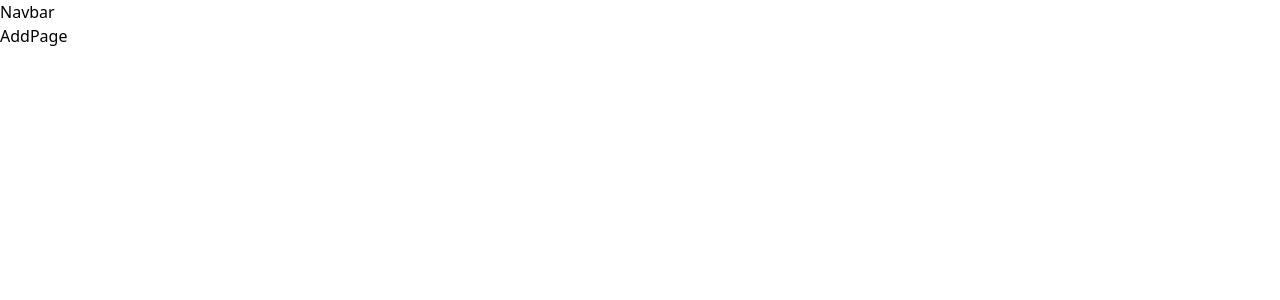
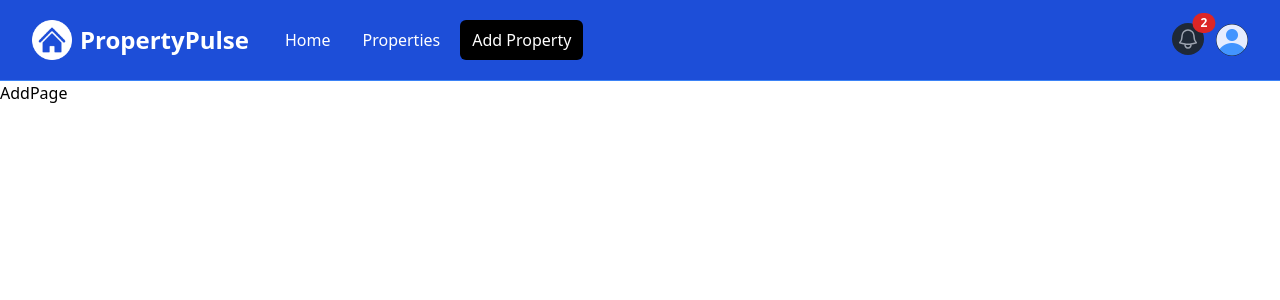
Before and after one commit to johnsonbhaskaran/Next-JS-Projects, a Next.js app in the folder property-pulse/: page /properties/add in a window 1280 px wide. Shown: the top 300 px of the page. Built offline with nearby package versions, Linux system fonts and the light colour scheme.

Commit message:
Done: Navbar component completed with all frontend functionality

```diff
--- a/property-pulse/components/Navbar.jsx
+++ b/property-pulse/components/Navbar.jsx
@@ -1,4 +1,239 @@
+"use client";
+
+import { useState } from "react";
+import Image from "next/image";
+import Link from "next/link";
+import { usePathname } from "next/navigation";
+import logo from "@/assets/images/logo-white.png";
+import profileDefault from "@/assets/images/profile.png";
+import { FaGoogle } from "react-icons/fa";
+
 const Navbar = () => {
-  return <div>Navbar</div>;
+  const [isMobileMenuOpen, setIsMobileMenuOpen] = useState(false);
+  const [isProfileMenuOpen, setIsProfileMenuOpen] = useState(false);
+  const [isLoggedIn, setIsLoggedIn] = useState(true);
+
+  const pathname = usePathname();
+
+  return (
+    <nav className='bg-blue-700 border-blue-500 border-b'>
+      <div className='mx-auto px-2 sm:px-6 lg:px-8 max-w-7xl'>
+        <div className='relative flex justify-between items-center h-20'>
+          <div className='md:hidden left-0 absolute inset-y-0 flex items-center'>
+            {/* <!-- Mobile menu button--> */}
+            <button
+              onClick={() => setIsMobileMenuOpen((prev) => !prev)}
+              type='button'
+              id='mobile-dropdown-button'
+              className='inline-flex relative justify-center items-center hover:bg-gray-700 p-2 rounded-md focus:outline-none focus:ring-2 focus:ring-white focus:ring-inset text-gray-400 hover:text-white'
+              aria-controls='mobile-menu'
+              aria-expanded='false'
+            >
+              <span className='absolute -inset-0.5'></span>
+              <span className='sr-only'>Open main menu</span>
+              <svg
+                className='block w-6 h-6'
+                fill='none'
+                viewBox='0 0 24 24'
+                strokeWidth='1.5'
+                stroke='currentColor'
+                aria-hidden='true'
+              >
+                <path
+                  strokeLinecap='round'
+                  strokeLinejoin='round'
+                  d='M3.75 6.75h16.5M3.75 12h16.5m-16.5 5.25h16.5'
+                />
+              </svg>
+            </button>
+          </div>
+
+          <div className='flex flex-1 justify-center md:justify-start items-center md:items-stretch'>
+            {/* <!-- Logo --> */}
+            <Link className='flex flex-shrink-0 items-center' href='/'>
+              <Image className='w-auto h-10' src={logo} alt='PropertyPulse' />
+
+              <span className='hidden md:block ml-2 font-bold text-white text-2xl'>
+                PropertyPulse
+              </span>
+            </Link>
+            {/* <!-- Desktop Menu Hidden below md screens --> */}
+            <div className='hidden md:block md:ml-6'>
+              <div className='flex space-x-2'>
+                <Link
+                  href='/'
+                  className={`${
+                    pathname === "/" ? "bg-black" : ""
+                  } hover:bg-gray-900 px-3 py-2 rounded-md text-white hover:text-white`}
+                >
+                  Home
+                </Link>
+                <Link
+                  href='/properties'
+                  className={`${
+                    pathname === "/properties" ? "bg-black" : ""
+                  } hover:bg-gray-900 px-3 py-2 rounded-md text-white hover:text-white`}
+                >
+                  Properties
+                </Link>
+                {isLoggedIn && (
+                  <Link
+                    href='/properties/add'
+                    className={`${
+                      pathname === "/properties/add" ? "bg-black" : ""
+                    } hover:bg-gray-900 px-3 py-2 rounded-md text-white hover:text-white`}
+                  >
+                    Add Property
+                  </Link>
+                )}
+              </div>
+            </div>
+          </div>
+
+          {/* <!-- Right Side Menu (Logged Out) --> */}
+          {!isLoggedIn && (
+            <div className='hidden md:block md:ml-6'>
+              <div className='flex items-center'>
+                <button className='flex items-center bg-gray-700 hover:bg-gray-900 px-3 py-2 rounded-md text-white hover:text-white'>
+                  <FaGoogle className='mr-2 text-white' />
+                  <span>Login or Register</span>
+                </button>
+              </div>
+            </div>
+          )}
+
+          {/* <!-- Right Side Menu (Logged In) --> */}
+
+          {isLoggedIn && (
+            <div className='right-0 md:static absolute inset-y-0 md:inset-auto flex items-center md:ml-6 pr-2 md:pr-0'>
+              <Link href='/messages' className='group relative'>
+                <button
+                  type='button'
+                  className='relative bg-gray-800 p-1 rounded-full focus:outline-none focus:ring-2 focus:ring-white focus:ring-offset-2 focus:ring-offset-gray-800 text-gray-400 hover:text-white'
+                >
+                  <span className='absolute -inset-1.5'></span>
+                  <span className='sr-only'>View notifications</span>
+                  <svg
+                    className='w-6 h-6'
+                    fill='none'
+                    viewBox='0 0 24 24'
+                    strokeWidth='1.5'
+                    stroke='currentColor'
+                    aria-hidden='true'
+                  >
+                    <path
+                      strokeLinecap='round'
+                      strokeLinejoin='round'
+                      d='M14.857 17.082a23.848 23.848 0 005.454-1.31A8.967 8.967 0 0118 9.75v-.7V9A6 6 0 006 9v.75a8.967 8.967 0 01-2.312 6.022c1.733.64 3.56 1.085 5.455 1.31m5.714 0a24.255 24.255 0 01-5.714 0m5.714 0a3 3 0 11-5.714 0'
+                    />
+                  </svg>
+                </button>
+                <span className='inline-flex top-0 right-0 absolute justify-center items-center bg-red-600 px-2 py-1 rounded-full font-bold text-white text-xs leading-none -translate-y-1/2 translate-x-1/2 transform'>
+                  2{/* <!-- Replace with the actual number of notifications --> */}
+                </span>
+              </Link>
+              {/* <!-- Profile dropdown button --> */}
+              <div className='relative ml-3'>
+                <div>
+                  <button
+                    onClick={() => setIsProfileMenuOpen((prev) => !prev)}
+                    type='button'
+                    className='relative flex bg-gray-800 rounded-full focus:outline-none focus:ring-2 focus:ring-white focus:ring-offset-2 focus:ring-offset-gray-800 text-sm'
+                    id='user-menu-button'
+                    aria-expanded='false'
+                    aria-haspopup='true'
+                  >
+                    <span className='absolute -inset-1.5'></span>
+                    <span className='sr-only'>Open user menu</span>
+                    <Image className='rounded-full w-8 h-8' src={profileDefault} alt='' />
+                  </button>
+                </div>
+
+                {/* <!-- Profile dropdown --> */}
+                {isProfileMenuOpen && (
+                  <div
+                    id='user-menu'
+                    className='right-0 z-10 absolute bg-white ring-opacity-5 shadow-lg mt-2 py-1 rounded-md focus:outline-none ring-1 ring-black w-48 origin-top-right'
+                    role='menu'
+                    aria-orientation='vertical'
+                    aria-labelledby='user-menu-button'
+                    tabIndex='-1'
+                  >
+                    <Link
+                      href='/profile'
+                      className='block px-4 py-2 text-gray-700 text-sm'
+                      role='menuitem'
+                      tabIndex='-1'
+                      id='user-menu-item-0'
+                    >
+                      Your Profile
+                    </Link>
+                    <Link
+                      href='/properties/saved'
+                      className='block px-4 py-2 text-gray-700 text-sm'
+                      role='menuitem'
+                      tabIndex='-1'
+                      id='user-menu-item-2'
+                    >
+                      Saved Properties
+                    </Link>
+                    <button
+                      className='block px-4 py-2 text-gray-700 text-sm'
+                      role='menuitem'
+                      tabIndex='-1'
+                      id='user-menu-item-2'
+                    >
+                      Sign Out
+                    </button>
+                  </div>
+                )}
+              </div>
+            </div>
+          )}
+        </div>
+      </div>
+
+      {/* <!-- Mobile menu, show/hide based on menu state. --> */}
+      {isMobileMenuOpen && (
+        <div id='mobile-menu'>
+          <div className='space-y-1 px-2 pt-2 pb-3'>
+            <Link
+              href='/'
+              className={`${
+                pathname === "/" ? "bg-black" : ""
+              } block px-3 py-2 rounded-md font-medium text-white text-base`}
+            >
+              Home
+            </Link>
+            <Link
+              href='/properties'
+              className={`${
+                pathname === "/properties" ? "bg-black" : ""
+              } block px-3 py-2 rounded-md font-medium text-white text-base`}
+            >
+              Properties
+            </Link>
+            {isLoggedIn && (
+              <Link
+                href='/properties/add'
+                className={`${
+                  pathname === "/properties/add" ? "bg-black" : ""
+                } block px-3 py-2 rounded-md font-medium text-white text-base`}
+              >
+                Add Property
+              </Link>
+            )}
+
+            {!isLoggedIn && (
+              <button className='flex items-center bg-gray-700 hover:bg-gray-900 my-5 px-3 py-2 rounded-md text-white hover:text-white'>
+                <FaGoogle className='mr-2 text-white' />
+                <span>Login or Register</span>
+              </button>
+            )}
+          </div>
+        </div>
+      )}
+    </nav>
+  );
 };
 export default Navbar;
```
